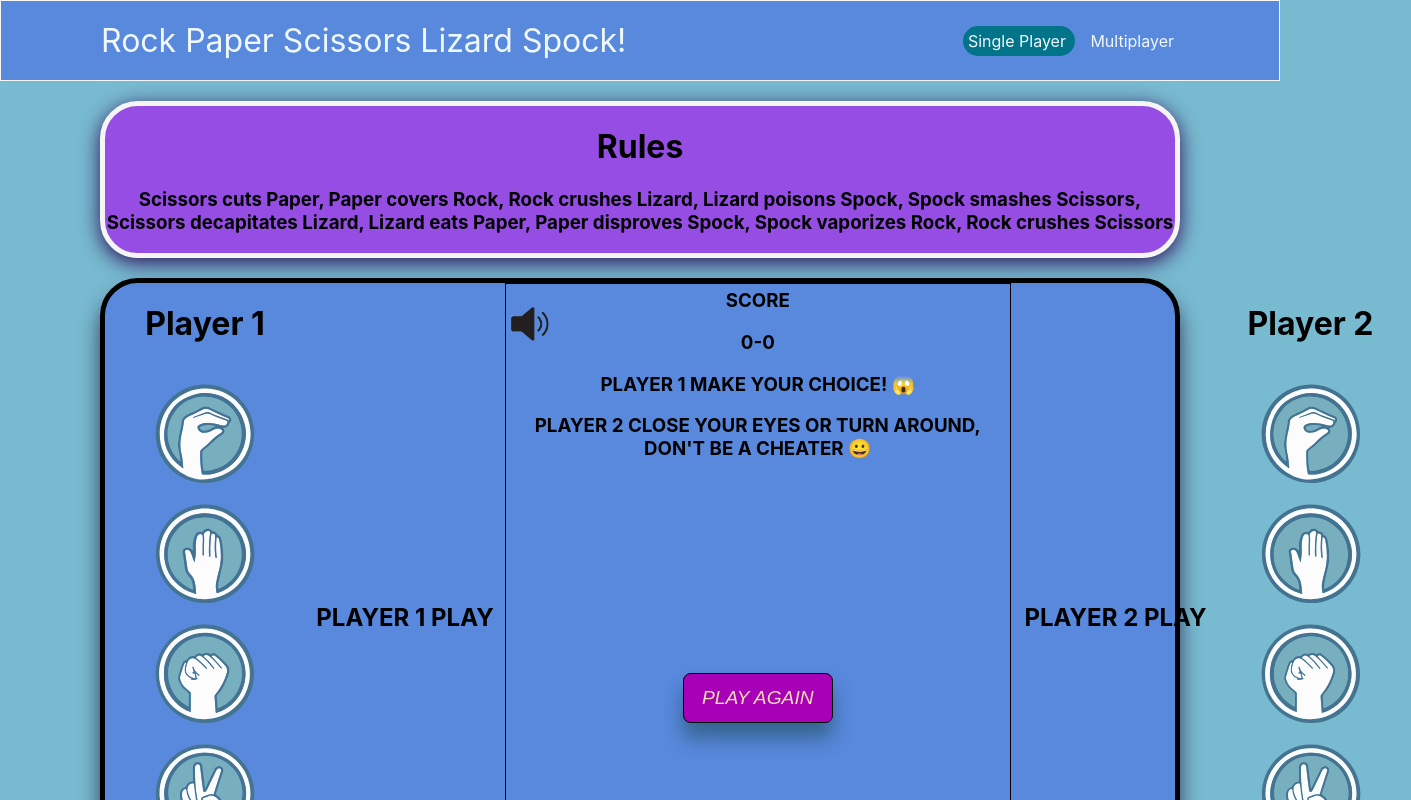
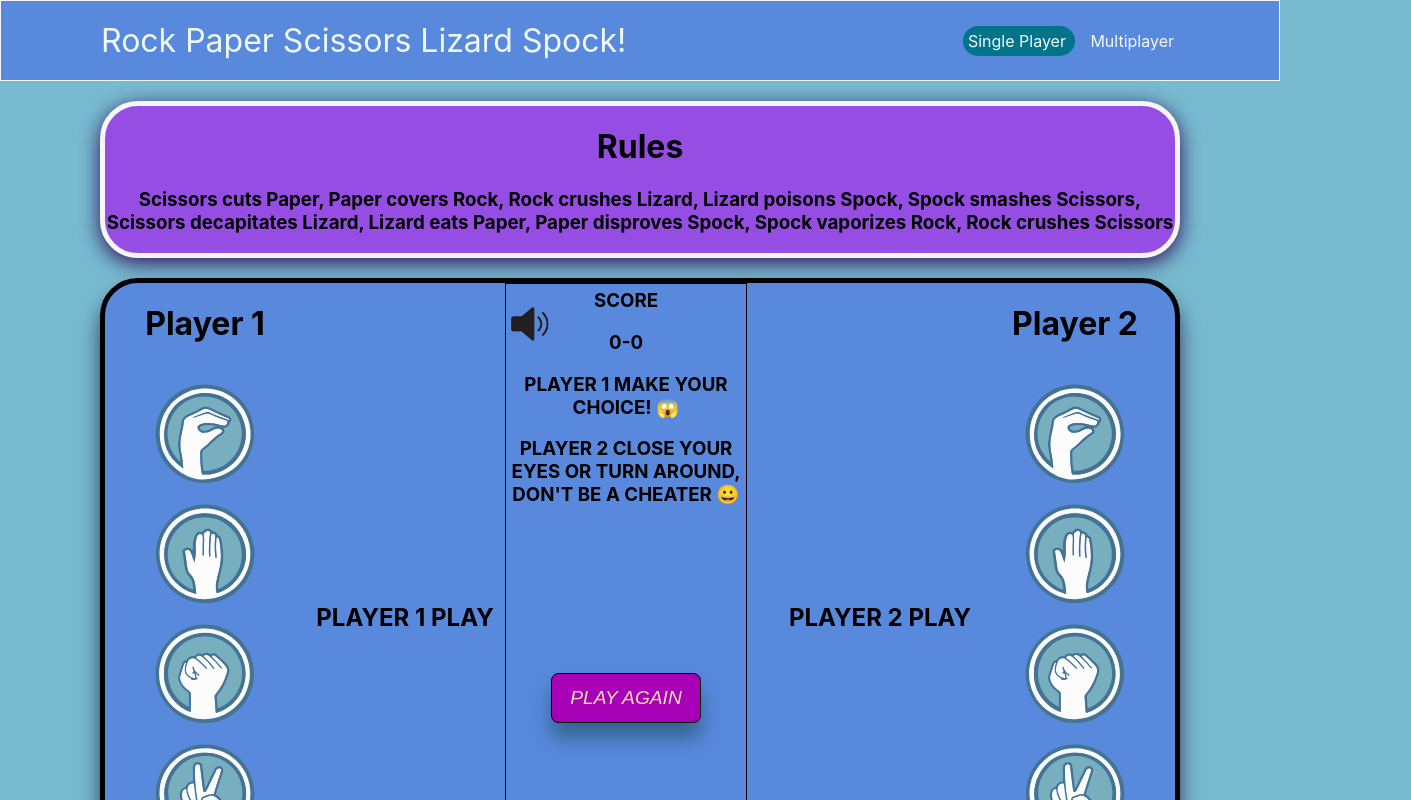
Before and after one commit to lautacoria18/tp-integrador-interfaces, a React (Create React App) app: page /multiplayer in a window 1280 px wide. Shown: the top 800 px of the page, 1411 px wide, since content can reach past the window. Built offline with nearby package versions, Linux system fonts and the light colour scheme; no server answers.

Commit message:
Arreglo full responsive

```diff
--- a/src/Styles/Game.css
+++ b/src/Styles/Game.css
@@ -314,3 +314,15 @@ margin-right: 12cm ;
 
 
    }
+
+   @media (min-width:1280px) and (max-width:1300px){
+    .mid-container{
+      width: 30vh;
+    }
+   }
+
+   @media (min-width:1301px) and (max-width:1440px){
+    .mid-container{
+      width: 45vh;
+    }
+   }
```
